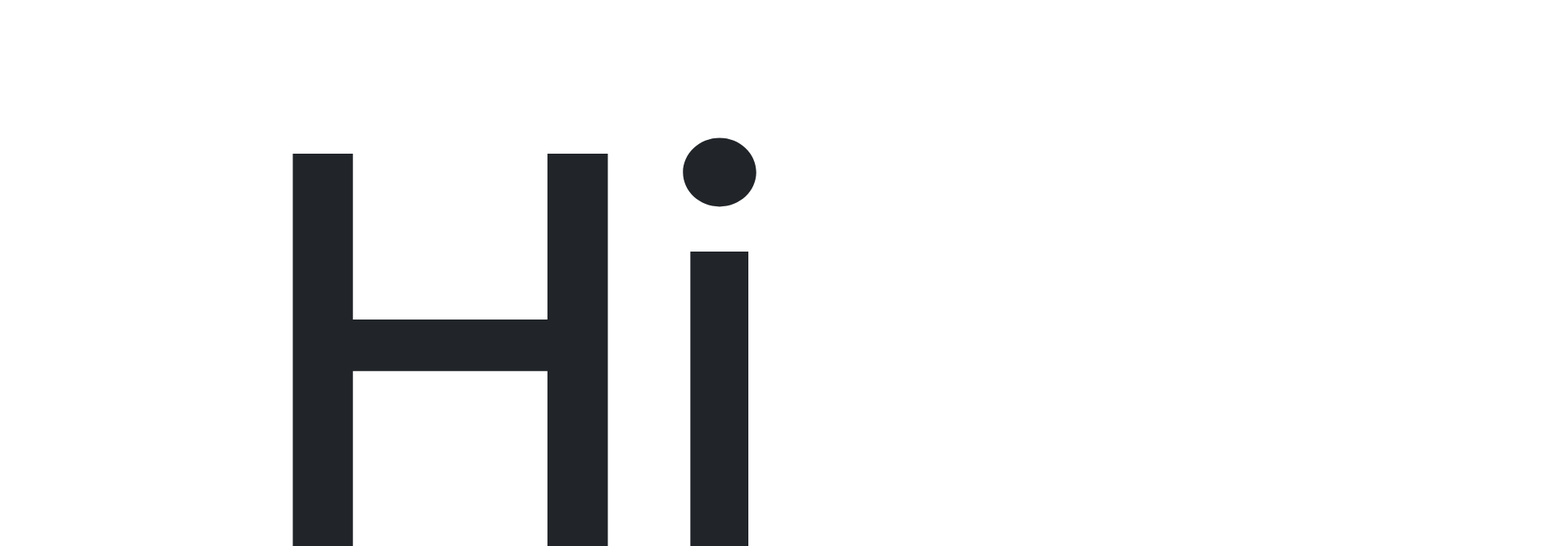
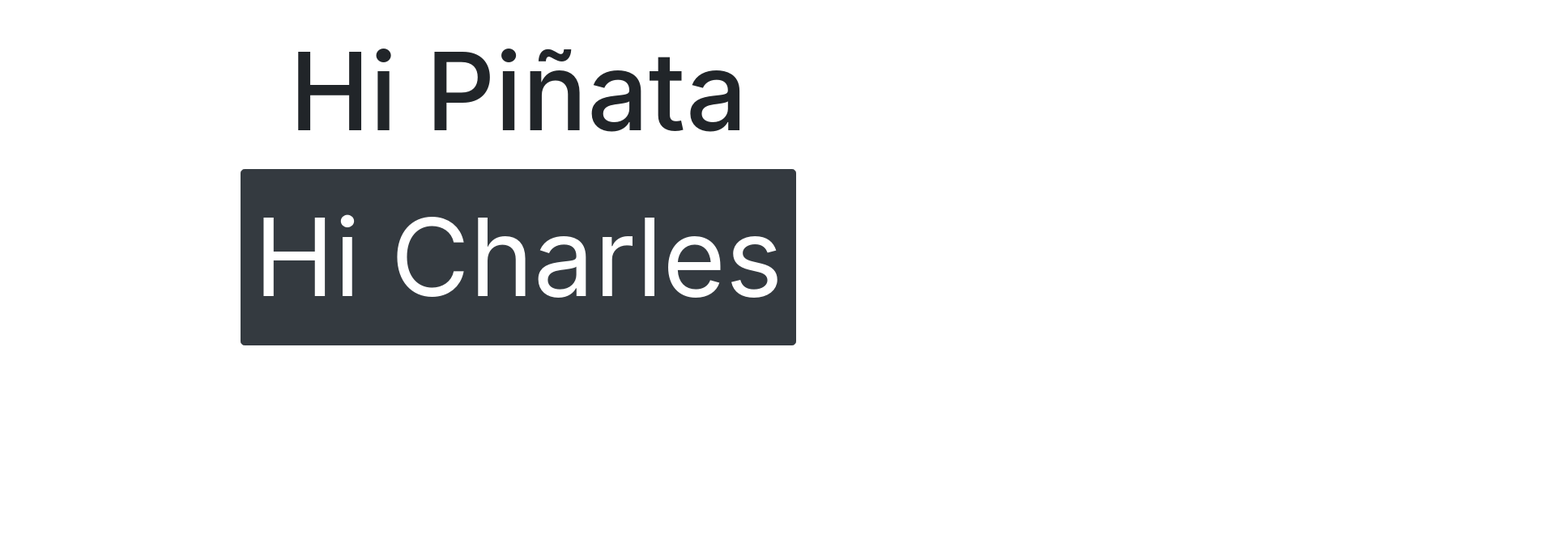
Before and after one commit to chwicklund/Question, a website: page index.html in a window 1280 px wide. Shown: the part 183-858 px from the top of the page at 81% size, 1920 px wide, since content can reach past the window. After the commit the page ends 800 px from the top, so only its background shows below. Drawn offline with nearby package versions, Linux system fonts and the light colour scheme.

Commit message:
Changed font again

```diff
--- a/css/main.css
+++ b/css/main.css
@@ -1,7 +1,7 @@
 h1 {
-    font-size: 500pt;
+    font-size: 100pt;
 }
 
 .btn {
-    font-size: 500pt;
+    font-size: 100pt;
 }
```
